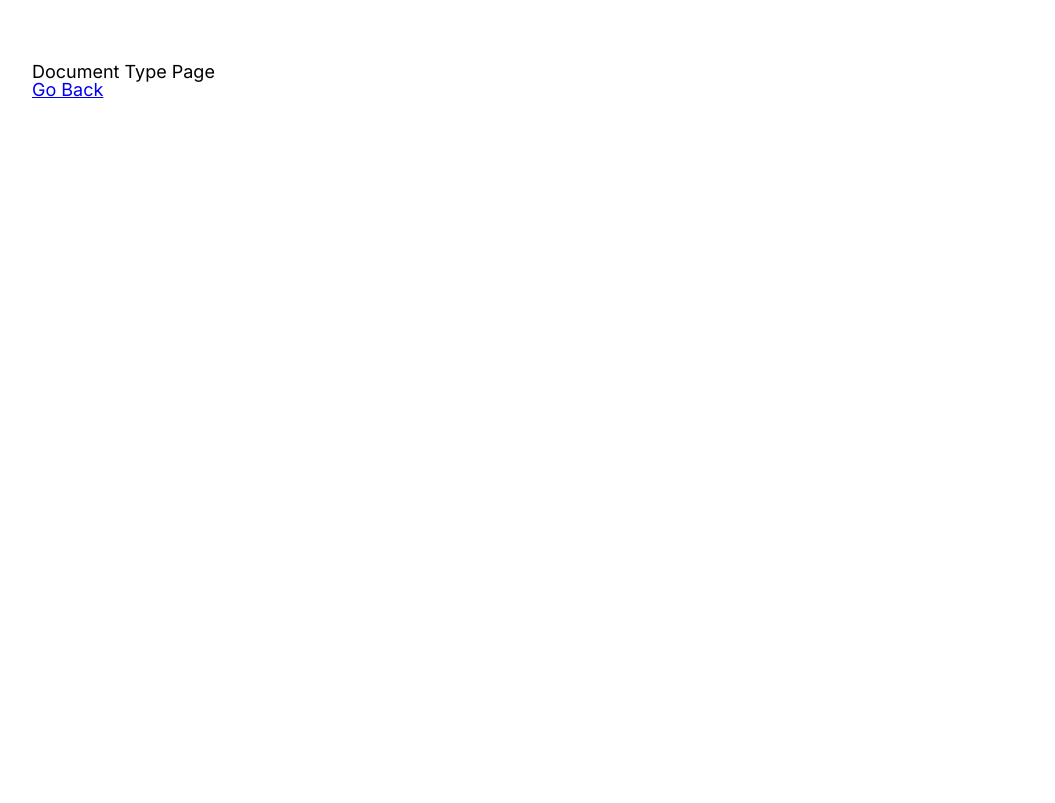
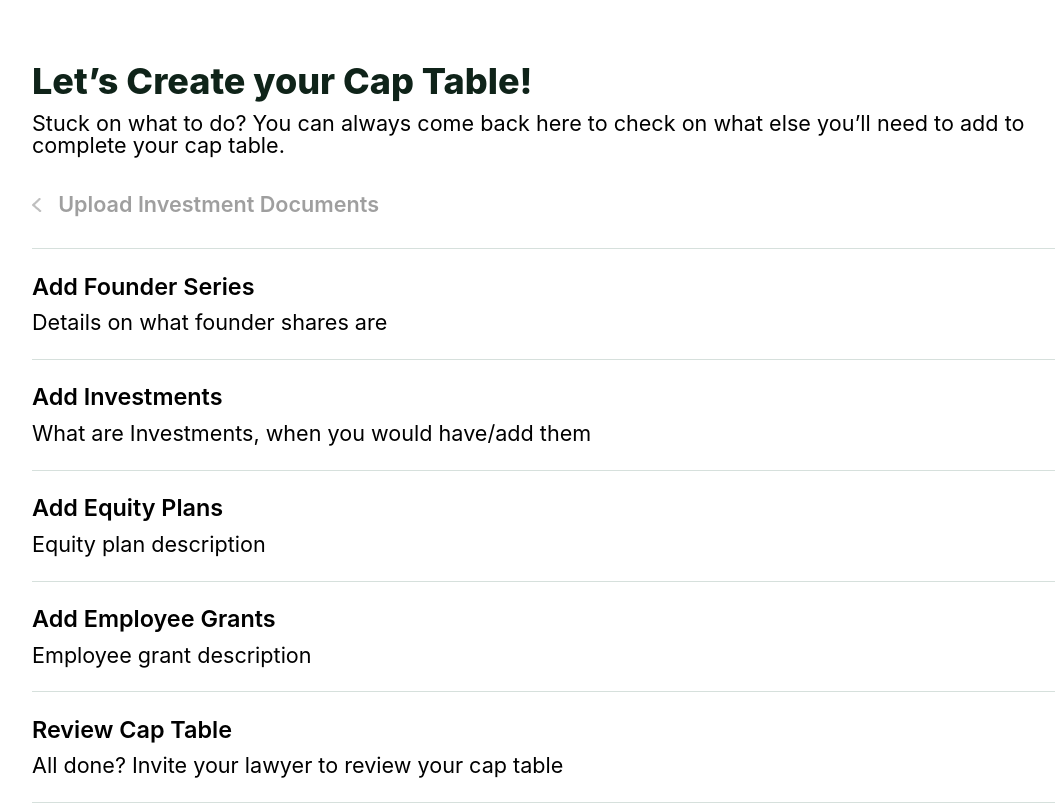
Before and after one commit to mdaz78/pulley-assignment, a React (Create React App) app: page /document in a window 1280 px wide. Shown: the whole page, without its empty margins (96-1151 px from the left). Built offline with nearby package versions, Linux system fonts and the light colour scheme.

Commit message:
feat: Style Document Type page

```diff
--- /dev/null
+++ b/src/components/BackButton.js
@@ -0,0 +1,28 @@
+import React from 'react';
+import Back from '../assets/back.png';
+import styled from 'styled-components';
+import { StyledLink, DescriptionText } from '../components/styled';
+
+const StyledLinkWrapper = styled(StyledLink)`
+  display: flex;
+  justify-content: flex-start;
+  align-items: center;
+  margin-bottom: 1.8rem;
+  width: fit-content;
+`;
+
+const CustomDescriptionText = styled(DescriptionText)`
+  margin: 0;
+  padding-left: 0.9rem;
+  color: #9f9f9f;
+  font-weight: 600;
+`;
+
+export default function BackButton() {
+  return (
+    <StyledLinkWrapper to='/'>
+      <img src={Back} alt='Back' />
+      <CustomDescriptionText>Upload Investment Documents</CustomDescriptionText>
+    </StyledLinkWrapper>
+  );
+}
--- /dev/null
+++ b/src/components/Checkbox.js
@@ -0,0 +1,56 @@
+import React from 'react';
+import styled from 'styled-components';
+
+const CheckboxContainer = styled.div`
+  display: inline-block;
+  vertical-align: middle;
+`;
+
+const Icon = styled.svg`
+  fill: none;
+  stroke: white;
+  stroke-width: 2px;
+`;
+
+const HiddenCheckbox = styled.input.attrs({ type: 'checkbox' })`
+  border: 0;
+  clip: rect(0 0 0 0);
+  clippath: inset(50%);
+  height: 1px;
+  margin: -1px;
+  overflow: hidden;
+  padding: 0;
+  position: absolute;
+  white-space: nowrap;
+  width: 1px;
+`;
+
+const StyledCheckbox = styled.div`
+  display: inline-block;
+  width: 16px;
+  height: 16px;
+  background: ${(props) => (props.checked ? 'salmon' : 'papayawhip')};
+  border-radius: 50%;
+  transition: all 150ms;
+
+  ${HiddenCheckbox}:focus + & {
+    box-shadow: 0 0 0 3px pink;
+  }
+
+  ${Icon} {
+    visibility: ${(props) => (props.checked ? 'visible' : 'hidden')};
+  }
+`;
+
+const Checkbox = ({ className, checked, ...props }) => (
+  <CheckboxContainer className={className}>
+    <HiddenCheckbox checked={checked} {...props} />
+    <StyledCheckbox checked={checked}>
+      <Icon viewBox='0 0 24 24'>
+        <polyline points='20 6 9 17 4 12' />
+      </Icon>
+    </StyledCheckbox>
+  </CheckboxContainer>
+);
+
+export default Checkbox;
--- a/src/page/DocumentTypePage.js
+++ b/src/page/DocumentTypePage.js
@@ -1,11 +1,101 @@
-import React from 'react';
-import { Link } from 'react-router-dom';
+import React, { useState } from 'react';
+import Header from '../components/Header';
+import styled from 'styled-components';
+import BackButton from '../components/BackButton';
+import Checkbox from '../components/Checkbox';
+import {
+  DescriptionText,
+  SecondaryHeading,
+  Separator,
+} from '../components/styled';
+
+const HeadingContainer = styled.div`
+  margin-bottom: 2.1rem;
+`;
+
+const CustomSeparator = styled(Separator)`
+  margin-bottom: 0;
+  margin-top: 0;
+`;
+
+const Input = styled.input.attrs({ type: 'checkbox' })`
+  width: 4rem;
+  height: 4rem;
+  background-color: white;
+  border-radius: 50%;
+  vertical-align: middle;
+  border: 1px solid #ddd;
+`;
+
+const Label = styled.label`
+  display: grid;
+  grid-template-columns: 1fr, 1fr;
+  align-items: center;
+  padding: 1.4rem 0;
+
+  &:hover {
+    background-color: rgba(83, 181, 141, 0.05);
+    cursor: pointer;
+  }
+`;
 
 export default function DocumentTypePage() {
+  const data = [
+    {
+      heading: 'Add Founder Series',
+      description: 'Details on what founder shares are',
+      isChecked: false,
+    },
+    {
+      heading: 'Add Investments',
+      description: 'What are Investments, when you would have/add them',
+      isChecked: false,
+    },
+    {
+      heading: 'Add Equity Plans',
+      description: 'Equity plan description',
+      isChecked: false,
+    },
+    {
+      heading: 'Add Employee Grants',
+      description: 'Employee grant description',
+      isChecked: false,
+    },
+    {
+      heading: 'Review Cap Table',
+      description: 'All done? Invite your lawyer to review your cap table',
+      isChecked: false,
+    },
+  ];
+
+  const [documentTypes, setDocumentTypes] = useState(data);
+
+  const CheckBoxes = () =>
+    documentTypes.map(({ heading, description, isChecked }, index) => {
+      return (
+        <>
+          <Label key={index}>
+            <section>
+              <SecondaryHeading>{heading}</SecondaryHeading>
+              <DescriptionText>{description}</DescriptionText>
+            </section>
+          </Label>
+          <CustomSeparator />
+        </>
+      );
+    });
+
   return (
-    <>
-      <div>Document Type Page</div>
-      <Link to='/'>Go Back</Link>
-    </>
+    <div>
+      <HeadingContainer>
+        <Header
+          heading='Let’s Create your Cap Table!'
+          description='Stuck on what to do? You can always come back here to check on what else you’ll need to add to complete your cap table.'
+        />
+      </HeadingContainer>
+      <BackButton />
+      <CustomSeparator />
+      <CheckBoxes />
+    </div>
   );
 }
```
Also changed, not shown: src/assets/back.png (added).
